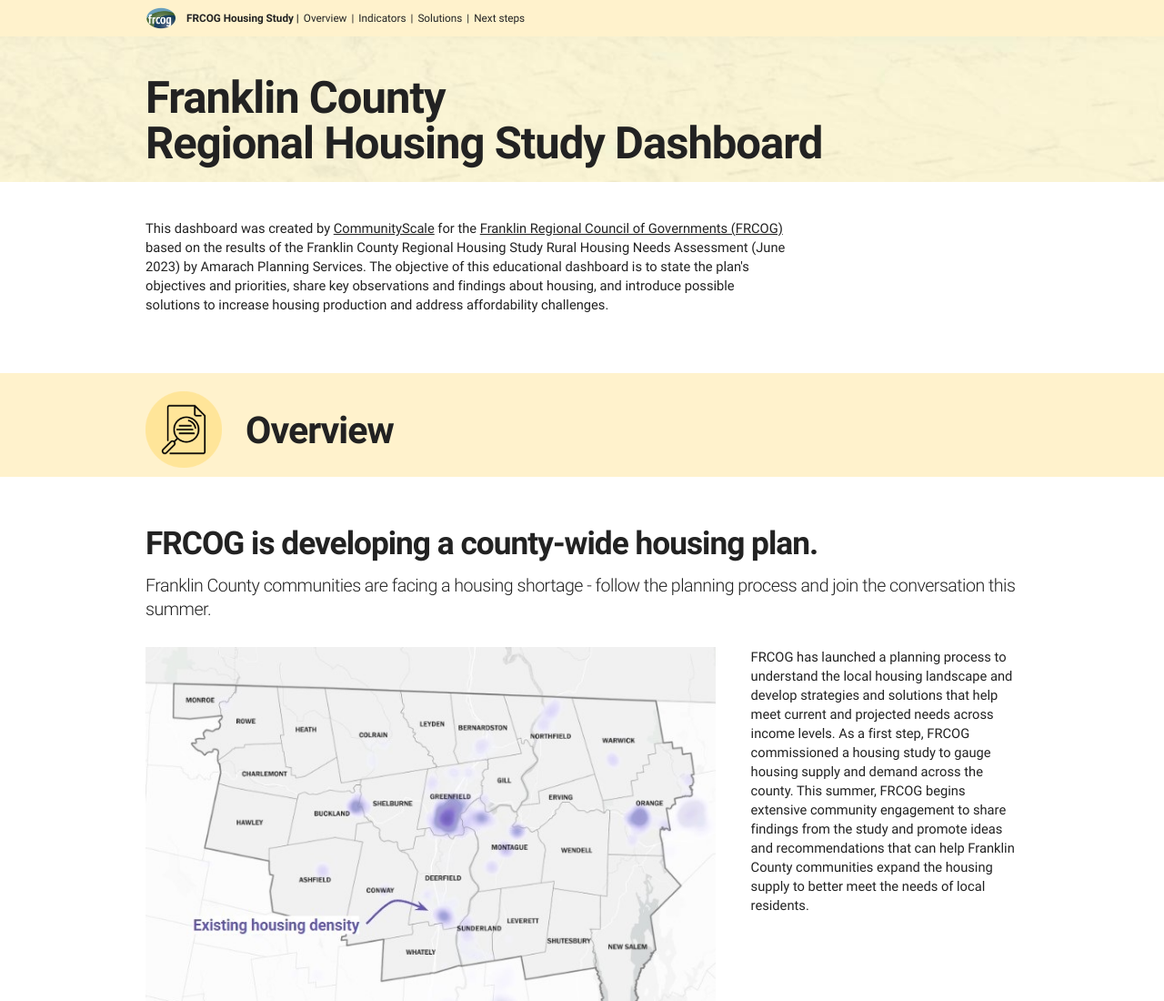
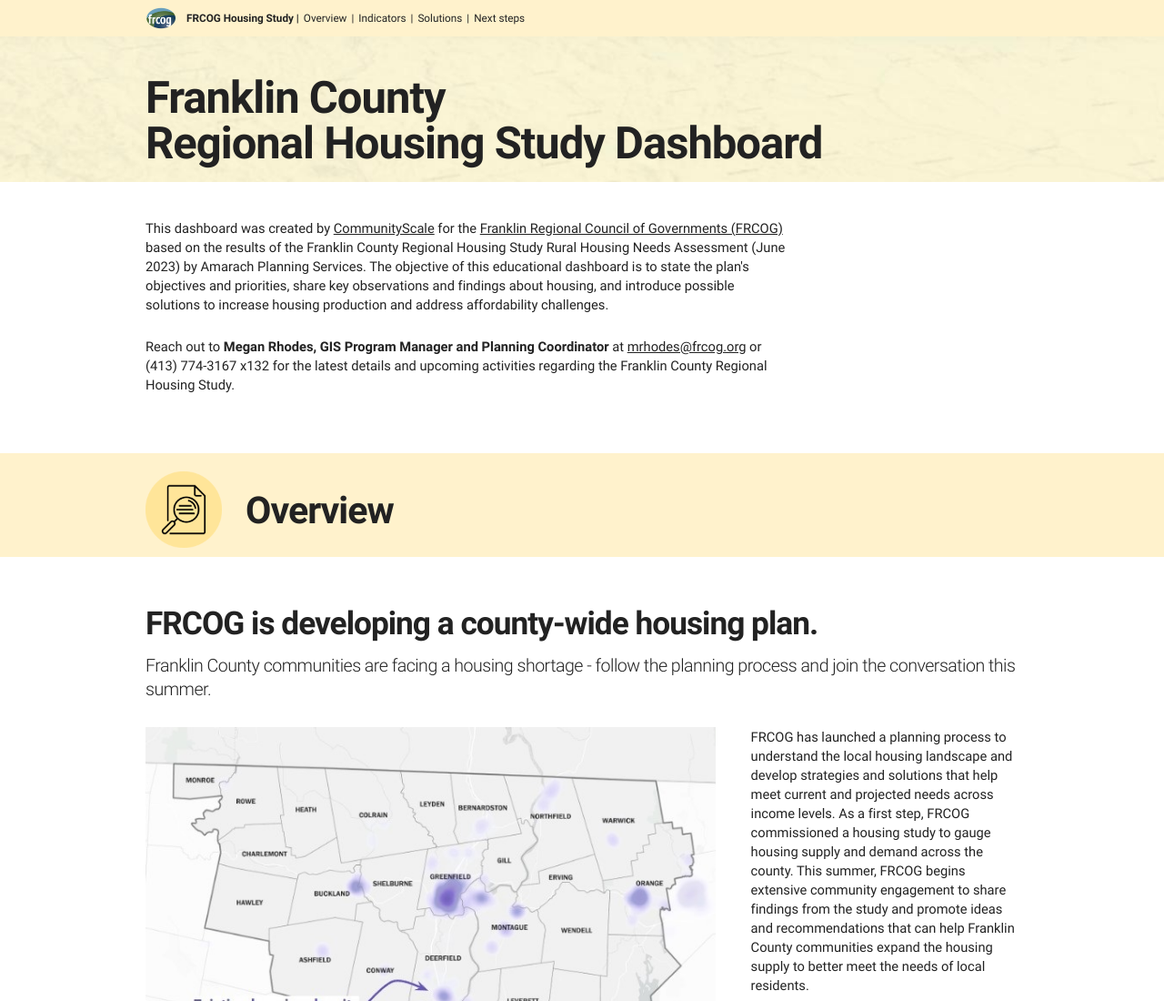
Before and after one commit to CommunityScale/FRCOG, a plain HTML site: page index.html in a window 1280 px wide. Shown: the top 1100 px of the page at 91% size. Drawn offline with Linux system fonts and the light colour scheme.

Commit message:
Contact us top

```diff
--- a/index.html
+++ b/index.html
@@ -76,6 +76,7 @@
 		<div class="row">
 			<div class="nine columns" style="margin-top: 20px">
 				<p>This dashboard was created by <a href="http://communityscale.io">CommunityScale</a> for the <a href="https://frcog.org/">Franklin Regional Council of Governments (FRCOG)</a> based on the results of the Franklin County Regional Housing Study Rural Housing Needs Assessment (June 2023) by Amarach Planning Services. The objective of this educational dashboard is to state the plan's objectives and priorities, share key observations and findings about housing, and introduce possible solutions to increase housing production and address affordability challenges.</p>
+				<p>Reach out to <b>Megan Rhodes, GIS Program Manager and Planning Coordinator</b> at <a href="mailto:mrhodes@frcog.org"> mrhodes@frcog.org</a> or (413) 774-3167 x132 for the latest details and upcoming activities regarding the Franklin County Regional Housing Study.</p>
 			</div>
 			<div class="one-half column" style="margin-top: 20px">
 
```
